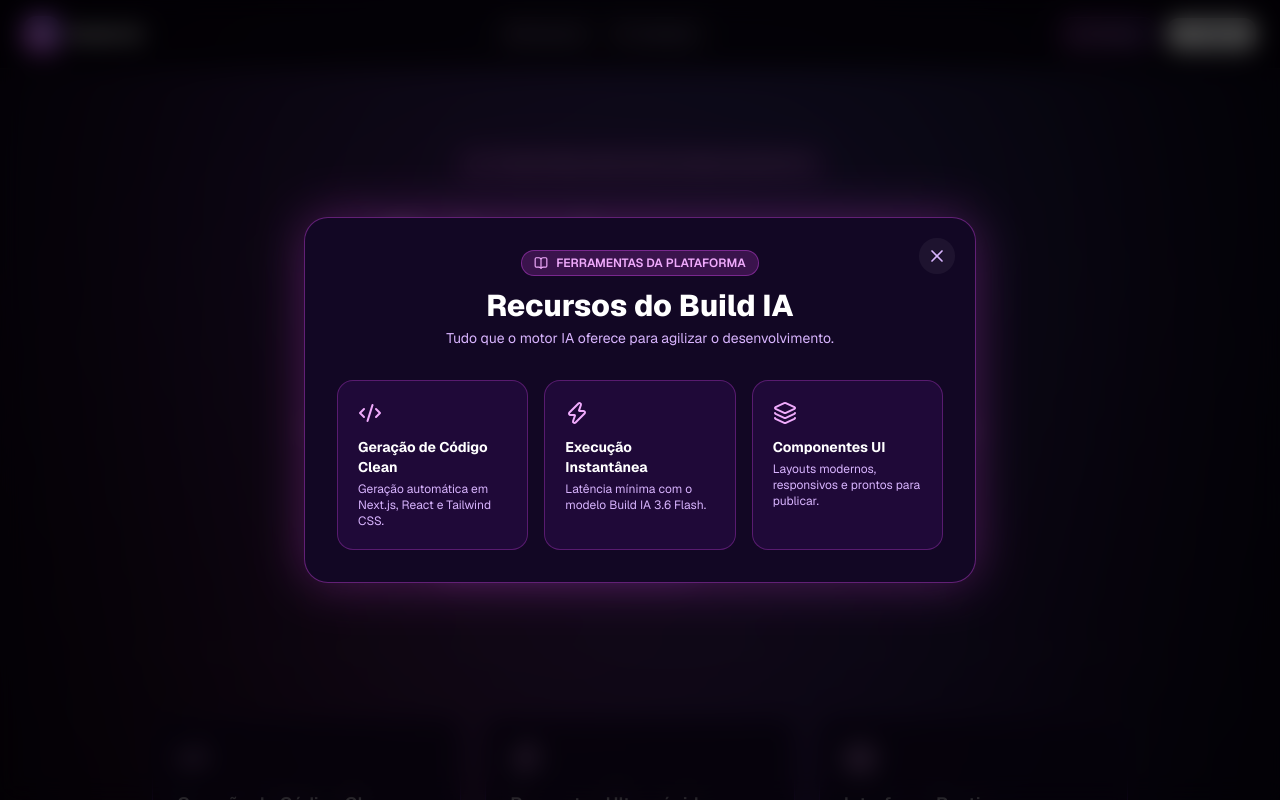
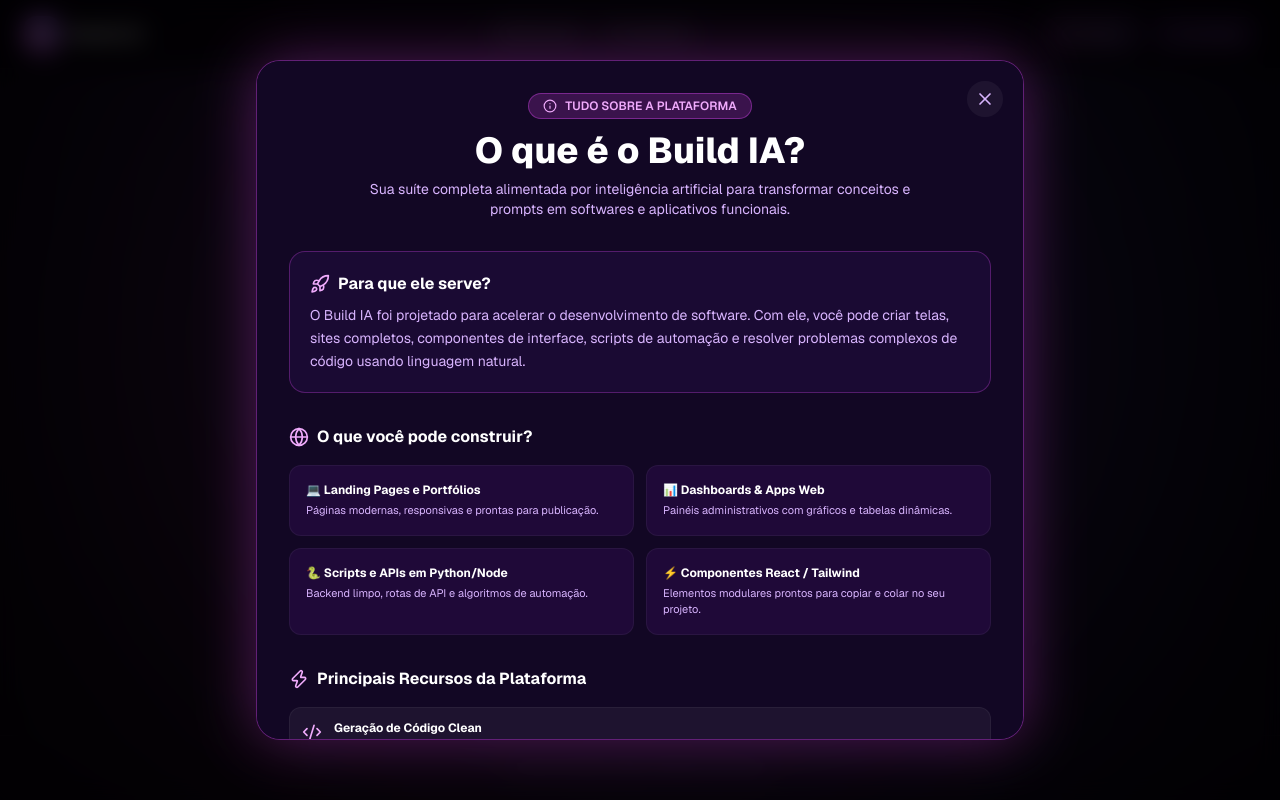
Before and after one commit to jv820842-web/Build-IA, a Next.js app: page / in a window 1280 px wide. Both pictures are taken after a click on the button "Recursos". Shown: the top 800 px of the page. Built offline with nearby package versions, Linux system fonts and the light colour scheme.

Commit message:
Alterado botao Entrar para Ver mais e adicionado modal informativo completo

```diff
--- a/app/page.tsx
+++ b/app/page.tsx
@@ -16,10 +16,14 @@ import {
   Terminal,
   X,
   CreditCard,
-  LogIn,
   RotateCcw,
   BookOpen,
-  Lightbulb
+  Lightbulb,
+  Info,
+  Globe,
+  Rocket,
+  ShieldCheck,
+  Loader2
 } from 'lucide-react';
 
 interface Message {
@@ -32,9 +36,10 @@ export default function Home() {
   const [messages, setMessages] = useState<Message[]>([]);
   const [input, setInput] = useState('');
   const [loading, setLoading] = useState(false);
+  const [checkoutLoading, setCheckoutLoading] = useState(false);
   const [showPricingModal, setShowPricingModal] = useState(false);
-  const [showFeaturesModal, setShowFeaturesModal] = useState(false);
-  const [selectedPlan, setSelectedPlan] = useState<'free' | 'pro'>('free');
+  const [showAboutModal, setShowAboutModal] = useState(false);
+  const [selectedPlan, setSelectedPlan] = useState<'free' | 'pro'>('pro');
 
   const handleSubmit = async (textToSend?: string) => {
     const query = textToSend || input;
@@ -64,13 +69,25 @@ export default function Home() {
     }
   };
 
-  const handleLogin = () => {
-    setShowLanding(false);
-  };
+  const handleCheckout = async () => {
+    setCheckoutLoading(true);
+    try {
+      const res = await fetch('/api/checkout', {
+        method: 'POST',
+      });
+      const data = await res.json();
 
-  const loadExamplePrompt = (promptText: string) => {
-    setShowLanding(false);
-    setInput(promptText);
+      if (data.url) {
+        window.location.href = data.url;
+      } else {
+        alert('Erro ao redirecionar para o pagamento.');
+      }
+    } catch (err) {
+      console.error(err);
+      alert('Ocorreu um erro ao processar o pagamento.');
+    } finally {
+      setCheckoutLoading(false);
+    }
   };
 
   return (
@@ -79,42 +96,119 @@ export default function Home() {
       <div className="absolute top-[-10%] left-1/2 -translate-x-1/2 w-[1000px] h-[650px] bg-gradient-to-tr from-[#d946ef] via-[#8b5cf6] to-[#3b82f6] opacity-35 blur-[160px] pointer-events-none rounded-full" />
       <div className="absolute bottom-[5%] left-1/2 -translate-x-1/2 w-[900px] h-[500px] bg-gradient-to-r from-[#ec4899] via-[#a855f7] to-[#6366f1] opacity-30 blur-[170px] pointer-events-none rounded-full" />
 
-      {/* Modal de Recursos */}
-      {showFeaturesModal && (
-        <div className="fixed inset-0 z-50 flex items-center justify-center p-4 bg-black/70 backdrop-blur-md animate-in fade-in duration-200">
-          <div className="bg-[#120724] border border-[#d946ef]/40 rounded-3xl p-6 md:p-8 max-w-2xl w-full relative shadow-[0_0_50px_rgba(217,70,239,0.3)]">
+      {/* Modal COMPLETO: "Ver mais" / Sobre o Build IA */}
+      {showAboutModal && (
+        <div className="fixed inset-0 z-50 flex items-center justify-center p-4 bg-black/80 backdrop-blur-md animate-in fade-in duration-200">
+          <div className="bg-[#120724] border border-[#d946ef]/40 rounded-3xl p-6 md:p-8 max-w-3xl w-full max-h-[85vh] overflow-y-auto relative shadow-[0_0_60px_rgba(217,70,239,0.35)]">
             <button
-              onClick={() => setShowFeaturesModal(false)}
+              onClick={() => setShowAboutModal(false)}
               className="absolute top-5 right-5 p-2 text-[#d8b4fe] hover:text-white bg-white/5 hover:bg-white/10 rounded-full transition-colors"
             >
               <X className="w-5 h-5" />
             </button>
 
+            {/* Cabeçalho do Modal */}
             <div className="text-center mb-8">
-              <div className="inline-flex items-center gap-2 px-3 py-1 rounded-full bg-[#d946ef]/20 border border-[#d946ef]/40 text-[#f0abfc] text-xs font-semibold uppercase mb-3">
-                <BookOpen className="w-3.5 h-3.5" />
-                <span>Ferramentas da Plataforma</span>
+              <div className="inline-flex items-center gap-2 px-3.5 py-1 rounded-full bg-[#d946ef]/20 border border-[#d946ef]/40 text-[#f0abfc] text-xs font-semibold uppercase mb-3">
+                <Info className="w-3.5 h-3.5" />
+                <span>Tudo sobre a Plataforma</span>
               </div>
-              <h2 className="text-3xl font-extrabold text-white">Recursos do Build IA</h2>
-              <p className="text-[#d8b4fe] text-sm mt-1">Tudo que o motor IA oferece para agilizar o desenvolvimento.</p>
+              <h2 className="text-3xl md:text-4xl font-extrabold text-white">O que é o Build IA?</h2>
+              <p className="text-[#d8b4fe] text-sm mt-2 max-w-xl mx-auto">
+                Sua suíte completa alimentada por inteligência artificial para transformar conceitos e prompts em softwares e aplicativos funcionais.
+              </p>
             </div>
 
-            <div className="grid md:grid-cols-3 gap-4">
-              <div className="p-5 bg-[#1f0938] border border-[#d946ef]/30 rounded-2xl">
-                <Code2 className="w-6 h-6 text-[#f0abfc] mb-3" />
-                <h3 className="text-sm font-bold text-white mb-1">Geração de Código Clean</h3>
-                <p className="text-xs text-[#d8b4fe]">Geração automática em Next.js, React e Tailwind CSS.</p>
+            {/* Seção 1: Para que serve? */}
+            <div className="mb-8 p-5 bg-[#1a0a33] border border-[#d946ef]/30 rounded-2xl">
+              <h3 className="text-base font-bold text-white mb-2 flex items-center gap-2">
+                <Rocket className="w-5 h-5 text-[#f0abfc]" />
+                Para que ele serve?
+              </h3>
+              <p className="text-xs md:text-sm text-[#d8b4fe] leading-relaxed">
+                O Build IA foi projetado para acelerar o desenvolvimento de software. Com ele, você pode criar telas, sites completos, componentes de interface, scripts de automação e resolver problemas complexos de código usando linguagem natural.
+              </p>
+            </div>
+
+            {/* Seção 2: O que você pode criar? */}
+            <div className="mb-8">
+              <h3 className="text-base font-bold text-white mb-4 flex items-center gap-2">
+                <Globe className="w-5 h-5 text-[#f0abfc]" />
+                O que você pode construir?
+              </h3>
+              <div className="grid md:grid-cols-2 gap-3">
+                <div className="p-4 bg-[#1f0938] border border-white/5 rounded-xl">
+                  <h4 className="text-xs font-bold text-white mb-1">💻 Landing Pages e Portfólios</h4>
+                  <p className="text-[11px] text-[#d8b4fe]">Páginas modernas, responsivas e prontas para publicação.</p>
+                </div>
+                <div className="p-4 bg-[#1f0938] border border-white/5 rounded-xl">
+                  <h4 className="text-xs font-bold text-white mb-1">📊 Dashboards & Apps Web</h4>
+                  <p className="text-[11px] text-[#d8b4fe]">Painéis administrativos com gráficos e tabelas dinâmicas.</p>
+                </div>
+                <div className="p-4 bg-[#1f0938] border border-white/5 rounded-xl">
+                  <h4 className="text-xs font-bold text-white mb-1">🐍 Scripts e APIs em Python/Node</h4>
+                  <p className="text-[11px] text-[#d8b4fe]">Backend limpo, rotas de API e algoritmos de automação.</p>
+                </div>
+                <div className="p-4 bg-[#1f0938] border border-white/5 rounded-xl">
+                  <h4 className="text-xs font-bold text-white mb-1">⚡ Componentes React / Tailwind</h4>
+                  <p className="text-[11px] text-[#d8b4fe]">Elementos modulares prontos para copiar e colar no seu projeto.</p>
+                </div>
               </div>
-              <div className="p-5 bg-[#1f0938] border border-[#d946ef]/30 rounded-2xl">
-                <Zap className="w-6 h-6 text-[#f0abfc] mb-3" />
-                <h3 className="text-sm font-bold text-white mb-1">Execução Instantânea</h3>
-                <p className="text-xs text-[#d8b4fe]">Latência mínima com o modelo Build IA 3.6 Flash.</p>
+            </div>
+
+            {/* Seção 3: Principais Recursos */}
+            <div className="mb-8">
+              <h3 className="text-base font-bold text-white mb-4 flex items-center gap-2">
+                <Zap className="w-5 h-5 text-[#f0abfc]" />
+                Principais Recursos da Plataforma
+              </h3>
+              <div className="space-y-3">
+                <div className="flex items-start gap-3 p-3 bg-white/5 rounded-xl border border-white/5">
+                  <Code2 className="w-5 h-5 text-[#f0abfc] shrink-0 mt-0.5" />
+                  <div>
+                    <h4 className="text-xs font-bold text-white">Geração de Código Clean</h4>
+                    <p className="text-[11px] text-[#d8b4fe]">Código padronizado utilizando boas práticas, TypeScript e Next.js.</p>
+                  </div>
+                </div>
+                <div className="flex items-start gap-3 p-3 bg-white/5 rounded-xl border border-white/5">
+                  <Layers className="w-5 h-5 text-[#f0abfc] shrink-0 mt-0.5" />
+                  <div>
+                    <h4 className="text-xs font-bold text-white">Modelo Ultrarrápido Build IA 3.6</h4>
+                    <p className="text-[11px] text-[#d8b4fe]">Respostas geradas em tempo real com baixa latência para não pausar seu workflow.</p>
+                  </div>
+                </div>
+                <div className="flex items-start gap-3 p-3 bg-white/5 rounded-xl border border-white/5">
+                  <ShieldCheck className="w-5 h-5 text-[#f0abfc] shrink-0 mt-0.5" />
+                  <div>
+                    <h4 className="text-xs font-bold text-white">Segurança e Exportação Prática</h4>
+                    <p className="text-[11px] text-[#d8b4fe]">Exporte ou copie todo o código gerado em 1 clique para usar em qualquer editor.</p>
+                  </div>
+                </div>
               </div>
-              <div className="p-5 bg-[#1f0938] border border-[#d946ef]/30 rounded-2xl">
-                <Layers className="w-6 h-6 text-[#f0abfc] mb-3" />
-                <h3 className="text-sm font-bold text-white mb-1">Componentes UI</h3>
-                <p className="text-xs text-[#d8b4fe]">Layouts modernos, responsivos e prontos para publicar.</p>
-              </div>
+            </div>
+
+            {/* Botões do Modal */}
+            <div className="flex flex-col sm:flex-row items-center gap-3 pt-2 border-t border-white/10">
+              <button
+                onClick={() => {
+                  setShowAboutModal(false);
+                  setShowLanding(false);
+                }}
+                className="w-full sm:w-1/2 py-3 bg-gradient-to-r from-[#d946ef] to-[#8b5cf6] hover:opacity-90 text-white text-xs font-bold rounded-xl transition-all shadow-[0_0_20px_rgba(217,70,239,0.4)] flex items-center justify-center gap-2"
+              >
+                <span>Experimentar Agora</span>
+                <ArrowRight className="w-4 h-4" />
+              </button>
+
+              <button
+                onClick={() => {
+                  setShowAboutModal(false);
+                  setShowPricingModal(true);
+                }}
+                className="w-full sm:w-1/2 py-3 bg-white/10 hover:bg-white/20 text-white text-xs font-semibold rounded-xl transition-colors border border-white/10"
+              >
+                Ver Planos Disponíveis
+              </button>
             </div>
           </div>
         </div>
@@ -196,14 +290,21 @@ export default function Home() {
                   </ul>
                 </div>
                 <button
-                  onClick={() => {
-                    setSelectedPlan('pro');
-                    setShowPricingModal(false);
-                    setShowLanding(false);
-                  }}
-                  className="w-full py-2.5 bg-gradient-to-r from-[#d946ef] to-[#8b5cf6] hover:opacity-90 text-white text-xs font-semibold rounded-xl transition-all shadow-[0_0_15px_rgba(217,70,239,0.4)]"
+                  onClick={handleCheckout}
+                  disabled={checkoutLoading}
+                  className="w-full py-2.5 bg-gradient-to-r from-[#d946ef] to-[#8b5cf6] hover:opacity-90 text-white text-xs font-bold rounded-xl transition-all shadow-[0_0_15px_rgba(217,70,239,0.4)] flex items-center justify-center gap-2"
                 >
-                  Acessar Pro Studio ($ 5,99)
+                  {checkoutLoading ? (
+                    <>
+                      <Loader2 className="w-4 h-4 animate-spin" />
+                      <span>Processando...</span>
+                    </>
+                  ) : (
+                    <>
+                      <CreditCard className="w-4 h-4" />
+                      <span>Pagar $ 5,99 no Checkout</span>
+                    </>
+                  )}
                 </button>
               </div>
             </div>
@@ -211,7 +312,7 @@ export default function Home() {
         </div>
       )}
 
-      {/* Header Superior Limpo com Botões Úteis */}
+      {/* Header Superior */}
       <header className="w-full max-w-7xl mx-auto flex items-center justify-between px-6 py-4 z-20 sticky top-0 bg-[#07020d]/80 backdrop-blur-md border-b border-white/5">
         <div
           className="flex items-center gap-2.5 cursor-pointer"
@@ -223,10 +324,10 @@ export default function Home() {
           <span className="text-xl font-extrabold tracking-tight text-white">Build IA</span>
         </div>
 
-        {/* Botões do Meio (Recursos e Exemplos) */}
+        {/* Botões Centrais */}
         <div className="hidden md:flex items-center gap-2">
           <button
-            onClick={() => setShowFeaturesModal(true)}
+            onClick={() => setShowAboutModal(true)}
             className="flex items-center gap-1.5 text-xs text-[#d8b4fe] hover:text-white bg-white/5 hover:bg-white/10 px-3.5 py-2 rounded-xl transition-colors border border-white/10"
           >
             <BookOpen className="w-3.5 h-3.5 text-[#f0abfc]" />
@@ -234,7 +335,10 @@ export default function Home() {
           </button>
 
           <button
-            onClick={() => loadExamplePrompt("Crie uma Dashboard financeira interativa com gráficos")}
+            onClick={() => {
+              setShowLanding(false);
+              setInput("Crie uma Dashboard financeira interativa com gráficos");
+            }}
             className="flex items-center gap-1.5 text-xs text-[#d8b4fe] hover:text-white bg-white/5 hover:bg-white/10 px-3.5 py-2 rounded-xl transition-colors border border-white/10"
           >
             <Lightbulb className="w-3.5 h-3.5 text-[#f0abfc]" />
@@ -242,7 +346,7 @@ export default function Home() {
           </button>
         </div>
 
-        {/* Botões de Ação Direita */}
+        {/* Botões Lado Direito */}
         <div className="flex items-center gap-3">
           <button
             onClick={() => setShowPricingModal(true)}
@@ -263,18 +367,18 @@ export default function Home() {
             </button>
           )}
 
-          {/* Botão Entrar */}
+          {/* NOVO BOTÃO: "Ver mais" */}
           <button
-            onClick={handleLogin}
-            className="bg-white hover:bg-slate-100 text-slate-900 px-4 py-2 rounded-xl text-xs font-bold transition-all flex items-center gap-1.5 shadow-sm"
+            onClick={() => setShowAboutModal(true)}
+            className="bg-[#1f0938] hover:bg-[#2e0e54] text-[#f0abfc] hover:text-white border border-[#d946ef]/40 px-4 py-2 rounded-xl text-xs font-semibold transition-all flex items-center gap-1.5 shadow-sm"
           >
-            <LogIn className="w-3.5 h-3.5" />
-            <span>Entrar</span>
+            <Info className="w-3.5 h-3.5" />
+            <span>Ver mais</span>
           </button>
         </div>
       </header>
 
-      {/* Conteúdo Principal */}
+      {/* Conteúdo Principal / Landing Page */}
       {showLanding ? (
         <div className="flex-1 flex flex-col justify-between">
           <main className="max-w-4xl mx-auto w-full text-center my-auto py-20 px-6 z-10 flex flex-col items-center">
@@ -304,39 +408,20 @@ export default function Home() {
               </button>
 
               <button
-                onClick={() => setShowPricingModal(true)}
+                onClick={() => setShowAboutModal(true)}
                 className="bg-white/5 hover:bg-white/10 text-[#d8b4fe] border border-white/10 px-6 py-4 rounded-2xl text-base font-medium transition-all"
               >
-                Ver Planos
+                Ver mais sobre a IA
               </button>
             </div>
           </main>
-
-          <section className="max-w-5xl mx-auto w-full py-16 px-6 border-t border-white/10 z-10">
-            <div className="grid md:grid-cols-3 gap-6">
-              <div className="p-6 bg-[#120724]/80 backdrop-blur-md rounded-2xl border border-[#3b1768]">
-                <Code2 className="w-8 h-8 text-[#f0abfc] mb-4" />
-                <h3 className="text-lg font-semibold text-white mb-2">Geração de Código Clean</h3>
-                <p className="text-sm text-[#d8b4fe]">Código otimizado em Next.js, React e TypeScript com boas práticas integradas.</p>
-              </div>
-              <div className="p-6 bg-[#120724]/80 backdrop-blur-md rounded-2xl border border-[#3b1768]">
-                <Zap className="w-8 h-8 text-[#f0abfc] mb-4" />
-                <h3 className="text-lg font-semibold text-white mb-2">Respostas Ultrarrápidas</h3>
-                <p className="text-sm text-[#d8b4fe]">Motor Build IA 3.6 Flash projetado para baixíssima latência na criação.</p>
-              </div>
-              <div className="p-6 bg-[#120724]/80 backdrop-blur-md rounded-2xl border border-[#3b1768]">
-                <Layers className="w-8 h-8 text-[#f0abfc] mb-4" />
-                <h3 className="text-lg font-semibold text-white mb-2">Interfaces Reativas</h3>
-                <p className="text-sm text-[#d8b4fe]">Componentes UI elegantes, responsivos e prontos para publicar na nuvem.</p>
-              </div>
-            </div>
-          </section>
 
           <footer className="text-center text-xs text-[#a78bfa]/60 py-6 border-t border-white/5 z-10">
             © Build IA Studio. Todos os direitos reservados.
           </footer>
         </div>
       ) : (
+        /* Tela do Chat */
         <main className="flex-1 flex flex-col h-full relative z-10 overflow-hidden">
           <div className="flex-1 overflow-y-auto px-4 flex flex-col items-center justify-center">
             <div className="max-w-3xl w-full">
@@ -365,7 +450,6 @@ export default function Home() {
                         type="button"
                         onClick={() => setMessages([])}
                         className="text-[#d8b4fe] hover:text-white p-1.5 transition-colors"
-                        title="Nova conversa"
                       >
                         <Plus className="w-5 h-5" />
                       </button>
@@ -393,24 +477,6 @@ export default function Home() {
                       </div>
                     </form>
                   </div>
-
-                  <div className="grid grid-cols-1 md:grid-cols-2 gap-3 w-full max-w-xl mt-6">
-                    <button
-                      onClick={() => handleSubmit("Crie uma Landing Page moderna com Tailwind CSS")}
-                      className="p-3.5 bg-[#120724]/70 hover:bg-[#1f0938] border border-white/10 hover:border-[#d946ef]/60 rounded-xl text-left transition-all text-xs text-[#f0abfc] flex items-center gap-2.5 shadow-sm"
-                    >
-                      <Code2 className="w-4 h-4 text-[#f0abfc]" />
-                      <span>Criar Landing Page em Next.js</span>
-                    </button>
-
-                    <button
-                      onClick={() => handleSubmit("Escreva uma função em Python para processar dados")}
-                      className="p-3.5 bg-[#120724]/70 hover:bg-[#1f0938] border border-white/10 hover:border-[#d946ef]/60 rounded-xl text-left transition-all text-xs text-[#f0abfc] flex items-center gap-2.5 shadow-sm"
-                    >
-                      <Terminal className="w-4 h-4 text-[#f0abfc]" />
-                      <span>Gerar script em Python</span>
-                    </button>
-                  </div>
                 </div>
               ) : (
                 <div className="space-y-6 py-8 w-full">
@@ -421,7 +487,7 @@ export default function Home() {
                           <User className="w-5 h-5 text-[#f0abfc]" />
                         </div>
                       ) : (
-                        <div className="w-8 h-8 rounded-full bg-gradient-to-tr from-[#d946ef] to-[#8b5cf6] flex items-center justify-center shrink-0 shadow-[0_0_12px_rgba(217,70,239,0.5)]">
+                        <div className="w-8 h-8 rounded-full bg-gradient-to-tr from-[#d946ef] to-[#8b5cf6] flex items-center justify-center shrink-0">
                           <Sparkles className="w-4 h-4 text-white" />
                         </div>
                       )}
@@ -440,52 +506,6 @@ export default function Home() {
               )}
             </div>
           </div>
-
-          {messages.length > 0 && (
-            <div className="p-6 pb-8">
-              <div className="max-w-2xl mx-auto relative">
-                <form
-                  onSubmit={(e) => {
-                    e.preventDefault();
-                    handleSubmit();
-                  }}
-                  className="bg-[#15092a]/95 backdrop-blur-md border border-[#d946ef]/50 focus-within:border-[#f0abfc] rounded-full flex items-center px-5 py-2.5 shadow-[0_0_25px_rgba(217,70,239,0.3)] transition-all"
-                >
-                  <button
-                    type="button"
-                    onClick={() => setMessages([])}
-                    className="text-[#d8b4fe] hover:text-white p-1.5 transition-colors"
-                    title="Nova conversa"
-                  >
-                    <Plus className="w-5 h-5" />
-                  </button>
-
-                  <input
-                    type="text"
-                    value={input}
-                    onChange={(e) => setInput(e.target.value)}
-                    placeholder="Peça à Build IA para continuar construindo..."
-                    className="bg-transparent flex-1 focus:outline-none text-[#e3e3e3] placeholder-[#a78bfa]/70 text-sm px-3"
-                  />
-
-                  <div className="flex items-center gap-2">
-                    <button type="button" className="text-[#d8b4fe] hover:text-white p-1.5 transition-colors">
-                      <Mic className="w-4 h-4" />
-                    </button>
-                    {input.trim() && (
-                      <button
-                        type="submit"
-                        disabled={loading}
-                        className="p-2 bg-gradient-to-r from-[#d946ef] to-[#8b5cf6] text-white rounded-full transition-colors shadow-[0_0_12px_rgba(217,70,239,0.5)]"
-                      >
-                        <Send className="w-4 h-4" />
-                      </button>
-                    )}
-                  </div>
-                </form>
-              </div>
-            </div>
-          )}
         </main>
       )}
     </div>
```
